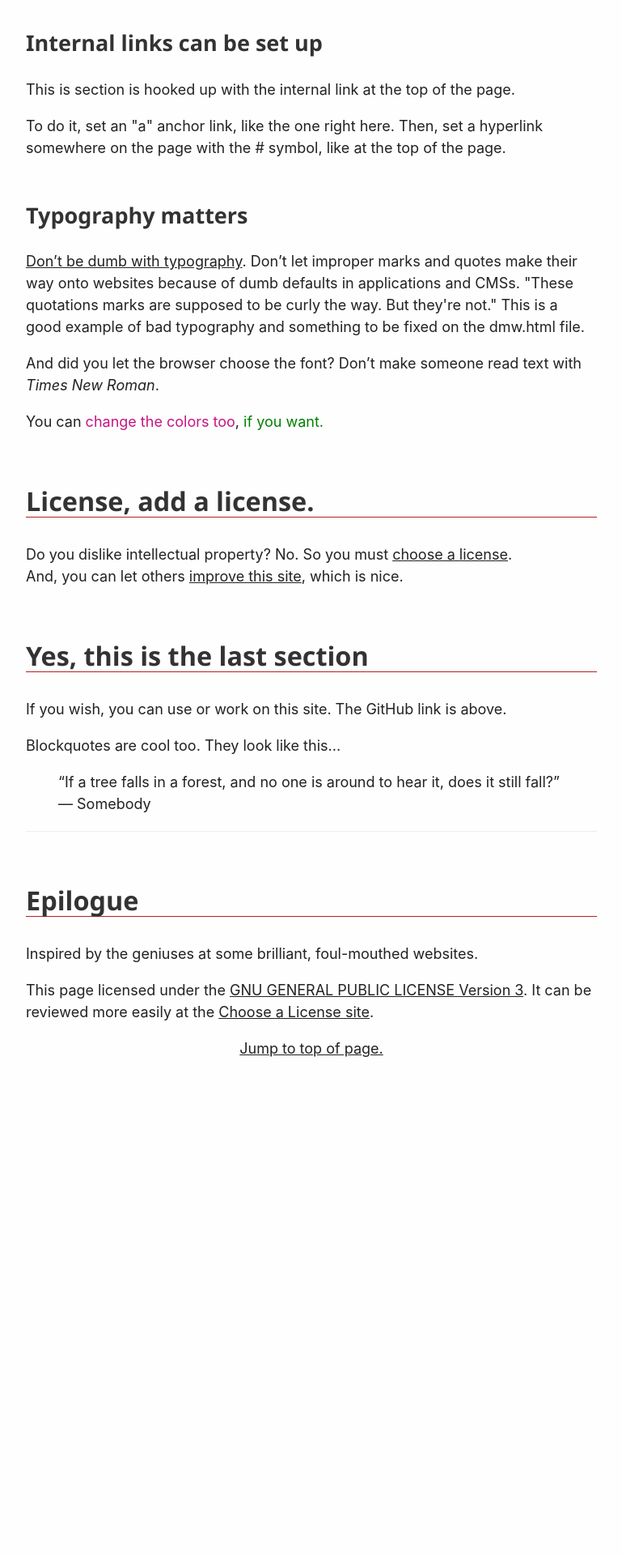
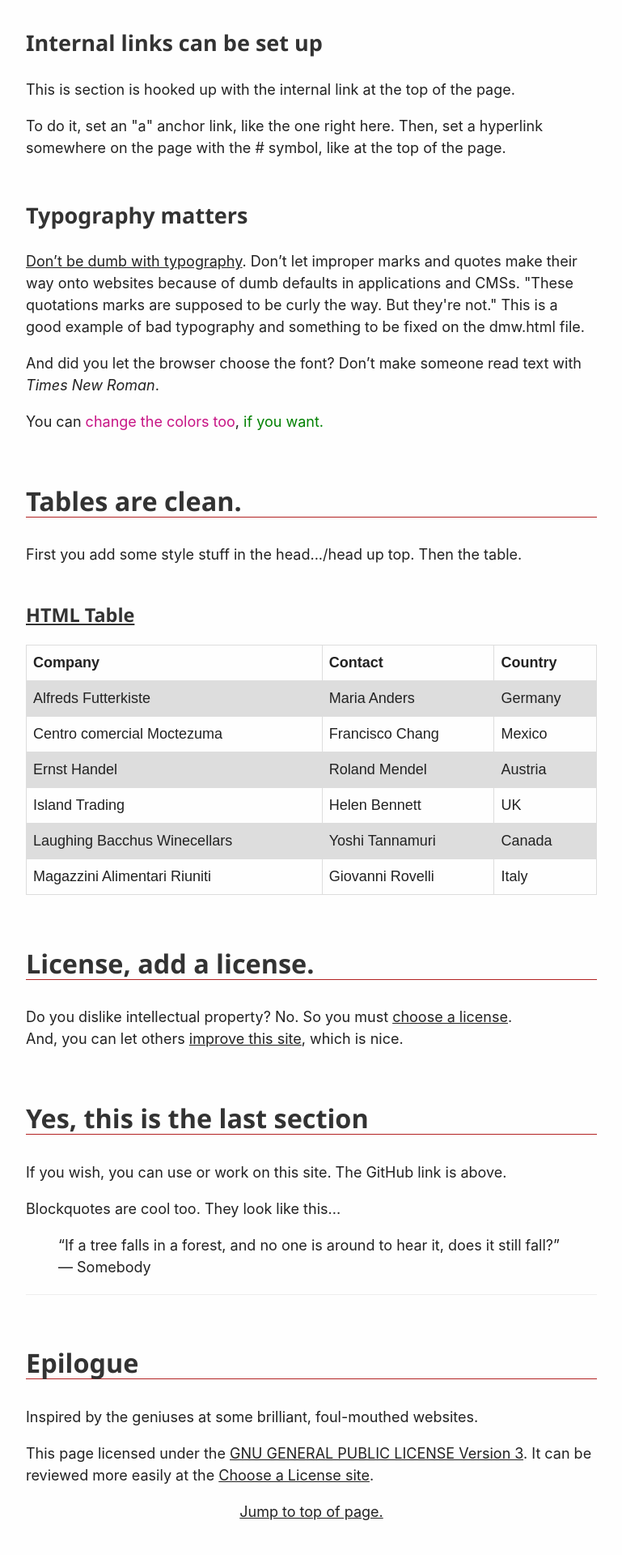
Before and after one commit to crrdlx/crrdlx.github.io, a Jekyll site: the page pages/dmw.html, which Jekyll copies as it is, in a window 1280 px wide. Shown: the part 2731-4651 px from the top of the page at 81% size, without its empty margins (255-1024 px from the left). Built offline with Jekyll 4.4.1, drawn with Linux system fonts in a browser that asks for light colours; before the commit the page ends 4079 px from its top, so only the background shows below that.

Commit message:
Update dmw.html

```diff
--- a/pages/dmw.html
+++ b/pages/dmw.html
@@ -75,6 +75,24 @@ h6 {
     margin-right: auto }
 }
     }</style>
+
+<style>
+  table {
+    font-family: arial, sans-serif;
+    border-collapse: collapse;
+    width: 100%;
+  }
+
+  td, th {
+    border: 1px solid #dddddd;
+    text-align: left;
+    padding: 8px;
+  }
+
+  tr:nth-child(even) {
+    background-color: #dddddd;
+  }
+  </style>
   </head>
 
 <body>
@@ -140,6 +158,47 @@ And did you let the browser choose the font? Don’t make someone read text with
 
 <p>You can <span style="color:mediumvioletred">change the colors too</span>, <span style="color:green">if you want.</span></p>
 
+<h2 id="tables-are-great">Tables are clean.</h2>
+First you add some style stuff in the head.../head up top. Then the table.
+<h4>HTML Table</h4>
+<table>
+  <tr>
+    <th>Company</th>
+    <th>Contact</th>
+    <th>Country</th>
+  </tr>
+  <tr>
+    <td>Alfreds Futterkiste</td>
+    <td>Maria Anders</td>
+    <td>Germany</td>
+  </tr>
+  <tr>
+    <td>Centro comercial Moctezuma</td>
+    <td>Francisco Chang</td>
+    <td>Mexico</td>
+  </tr>
+  <tr>
+    <td>Ernst Handel</td>
+    <td>Roland Mendel</td>
+    <td>Austria</td>
+  </tr>
+  <tr>
+    <td>Island Trading</td>
+    <td>Helen Bennett</td>
+    <td>UK</td>
+  </tr>
+  <tr>
+    <td>Laughing Bacchus Winecellars</td>
+    <td>Yoshi Tannamuri</td>
+    <td>Canada</td>
+  </tr>
+  <tr>
+    <td>Magazzini Alimentari Riuniti</td>
+    <td>Giovanni Rovelli</td>
+    <td>Italy</td>
+  </tr>
+</table>
+
 <h2 id="license-needed">License, add a license.</h2>
 
 <p>Do you dislike intellectual property? No. So you must <a href="https://choosealicense.com/">choose a license</a>.<br />
```
